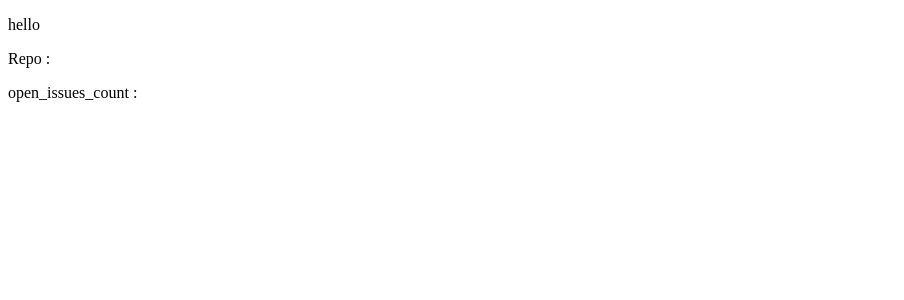
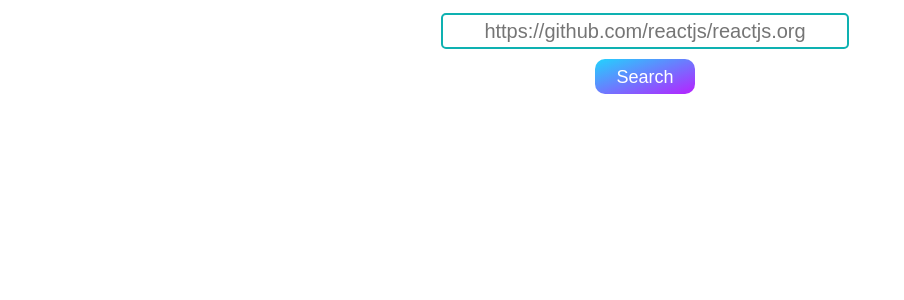
Before and after one commit to singhsterabhi/github-issues, a React (Create React App) app: page / in a window 1280 px wide. Shown: the top 300 px of the page, without its empty margins (0-904 px from the left). Built offline with nearby package versions, Linux system fonts and the light colour scheme; no server answers.

Commit message:
issue count search

```diff
--- a/src/App.js
+++ b/src/App.js
@@ -1,45 +1,158 @@
 import React, { Component } from "react";
 import moment from "moment";
+import "./App.scss";
 
 class App extends Component {
   state = {
+    searching: false,
+    repository: "",
     repo: "",
-    openIssues: ""
+    openIssues: "",
+    pastOneDay: "",
+    betOneToSeven: "",
+    beforeSeven: ""
   };
-  async componentDidMount() {
-    const url = "https://github.com/ncs-jss/HTTP_200";
+
+  searchIssues = async () => {
+    const url = this.state.repository;
     const urlp = url.split("/");
     console.log(urlp);
-    let day = new Date(2016, 5, 17);
-    let dayWrapper = moment(day).toISOString();
-    console.log(dayWrapper);
 
-    // const reqUrl = `https://api.github.com/repos/${urlp[3]}/${
-    //   urlp[4]
-    // }/issues?since=${dayWrapper}`;
+    let reqUrl = `https://api.github.com/search/issues?q=repo:${urlp[3]}/${
+      urlp[4]
+    }+type:issue+state:open`;
 
-    const reqUrl = `https://api.github.com/repos/${urlp[3]}/${urlp[4]}`;
+    let data = await fetch(reqUrl)
+      .then(d => d.json())
+      .catch(e => {
+        console.log(e);
+        alert("some error");
+        return;
+      });
 
-    // const reqUrl = `https://api.github.com/search/issues?q=repo:${urlp[3]}/${
-    //   urlp[4]
-    // }+type:issue+state:open+created_at>=${dayWrapper}`;
+    const openIssues = data["total_count"];
 
-    console.log(reqUrl);
-    const data = await fetch(reqUrl).then(d => d.json());
-    console.log(data);
-    console.log(data["open_issues_count"]);
+    let today = new Date();
+    let day = new Date(today.getTime() - 24 * 60 * 60 * 1000);
+    let dayWrapper = moment(day)
+      .toISOString()
+      .split("T")[0];
+
+    reqUrl = `https://api.github.com/search/issues?q=repo:${urlp[3]}/${
+      urlp[4]
+    }+created:>=${dayWrapper}+type:issue+state:open`;
+
+    data = await fetch(reqUrl)
+      .then(d => d.json())
+      .catch(e => {
+        console.log(e);
+        alert("some error");
+        return;
+      });
+
+    const pastOneDay = data["total_count"];
+
+    day = new Date(today.getTime() - 7 * 24 * 60 * 60 * 1000);
+    dayWrapper = moment(day)
+      .toISOString()
+      .split("T")[0];
+    reqUrl = `https://api.github.com/search/issues?q=repo:${urlp[3]}/${
+      urlp[4]
+    }+created:>=${dayWrapper}+type:issue+state:open`;
+
+    data = await fetch(reqUrl)
+      .then(d => d.json())
+      .catch(e => {
+        console.log(e);
+        alert("some error");
+        return;
+      });
+
+    if (!data["total_count"]) {
+      console.log("Some error");
+      alert("Some error");
+      return;
+    }
+
+    const betOneToSeven = data["total_count"] - pastOneDay;
+    const beforeSeven = openIssues - (betOneToSeven + pastOneDay);
+
     this.setState({
-      repo: data["full_name"],
-      openIssues: data["open_issues_count"]
+      repo: `${urlp[3]} - ${urlp[4]}`,
+      openIssues,
+      pastOneDay,
+      betOneToSeven,
+      beforeSeven
     });
-  }
+  };
+
+  handleSearch = e => {
+    e.preventDefault();
+    if (this.state.repository === "") {
+      alert("Enter a repo url");
+      return;
+    }
+    this.setState({
+      searching: true,
+      repo: "",
+      openIssues: "",
+      pastOneDay: "",
+      betOneToSeven: "",
+      beforeSeven: ""
+    });
+    this.searchIssues();
+  };
+
+  handleChange = e => {
+    this.setState({
+      [e.target.name]: e.target.value
+    });
+  };
+
   render() {
     return (
-      <>
-        <p>hello</p>
-        <p>Repo : {this.state.repo}</p>
-        <p>open_issues_count : {this.state.openIssues}</p>
-      </>
+      <div className="app">
+        <form onSubmit={this.handleSearch}>
+          <input
+            type="text"
+            name="repository"
+            value={this.state.repository}
+            onChange={this.handleChange}
+            placeholder="https://github.com/reactjs/reactjs.org"
+          />
+          <br />
+          <button type="submit">Search</button>
+        </form>
+
+        {this.state.repo === "" ? (
+          ""
+        ) : (
+          <table>
+            <tbody>
+              <tr>
+                <td>Repo</td>
+                <td>{this.state.repo}</td>
+              </tr>
+              <tr>
+                <td>Total Open issues</td>
+                <td>{this.state.openIssues}</td>
+              </tr>
+              <tr>
+                <td>No. of open issues opened in past 24 hrs</td>
+                <td>{this.state.pastOneDay}</td>
+              </tr>
+              <tr>
+                <td>No. of open issues opened in past 1-7 days</td>
+                <td>{this.state.betOneToSeven}</td>
+              </tr>
+              <tr>
+                <td>No. of open issues opened more than 7 days ago</td>
+                <td>{this.state.beforeSeven}</td>
+              </tr>
+            </tbody>
+          </table>
+        )}
+      </div>
     );
   }
 }
--- /dev/null
+++ b/src/App.scss
@@ -0,0 +1,66 @@
+@import url('https://fonts.googleapis.com/css?family=Raleway&display=swap');
+body {
+  font-family: 'Raleway', sans-serif;
+}
+
+.app {
+  max-width: 50vw;
+  margin: 0 auto;
+  display: relative;
+}
+
+form {
+  top: 50%;
+  left: 50%;
+  margin-right: -50%;
+  padding: 5px;
+  text-align: center;
+  width: 100%;
+
+  input {
+    width: 400px;
+    text-align: center;
+    height: 30px;
+    font-size: 20px;
+    border-radius: 5px;
+    border: 2px solid #0eb1b1;
+
+    &:focus {
+      outline: none;
+    }
+  }
+
+  // input
+
+  button {
+    width: 100px;
+    background-image: linear-gradient(-20deg, #b721ff 0%, #21d4fd 100%);
+    height: 35px;
+    color: white;
+    font-size: 18px;
+    line-height: 35px;
+    border-radius: 10px;
+    border: none;
+    margin-top: 10px;
+
+    &:hover{
+      cursor: pointer;
+    }
+
+    &:focus {
+      outline: none;
+    }
+  }
+
+}
+
+table{
+  width:80%;
+  border-collapse: collapse;
+  margin:30px auto;
+
+  td{
+    border-bottom:2px solid #ddd;
+    padding:3px 10px ;
+  }
+}
```
